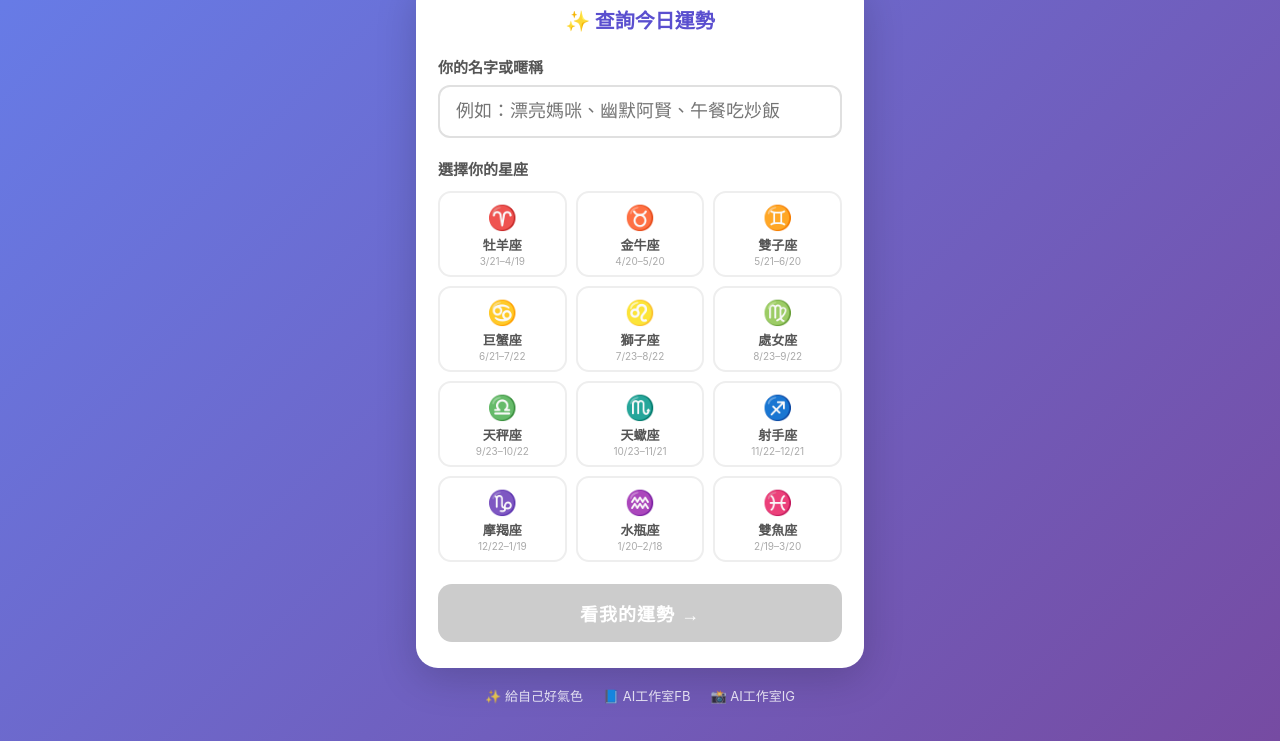
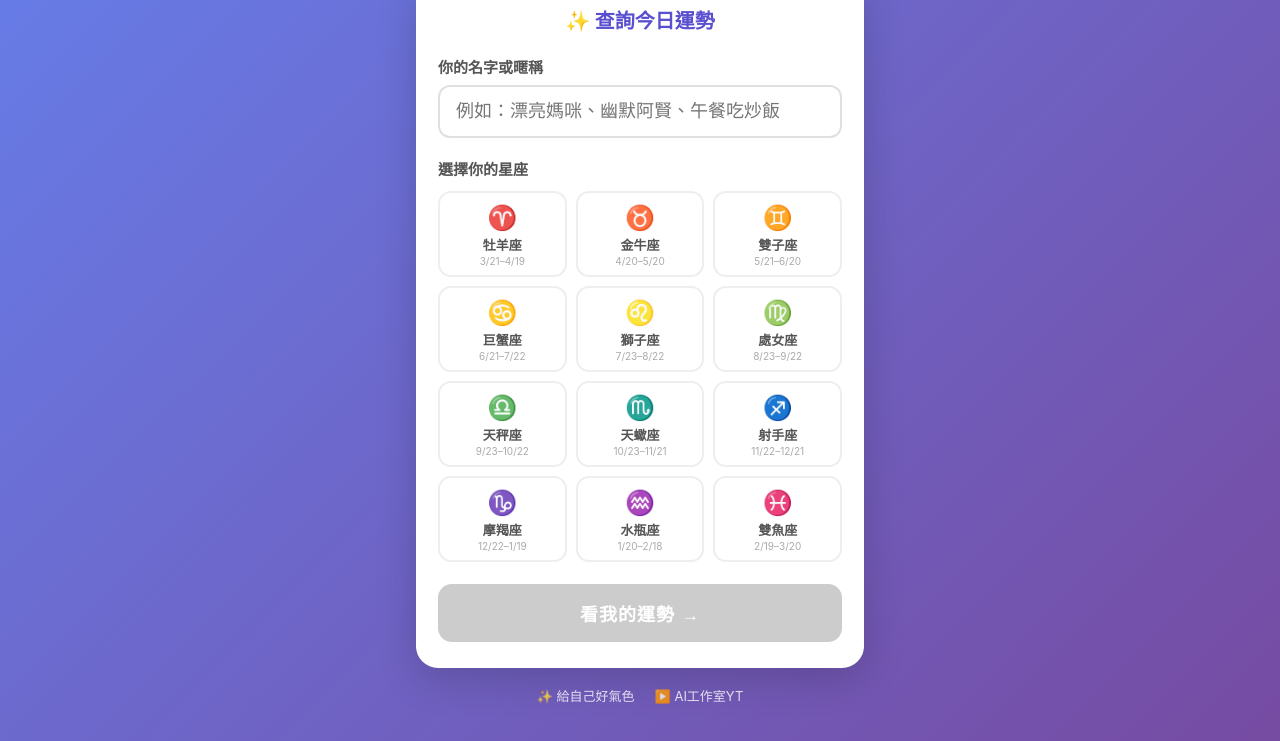
Before and after one commit to aiwellnesstw/aiwellnesstw.github.io, a website: page fortune/index.html in a window 1280 px wide. Shown: the part 114-855 px from the top of the page. Drawn offline with Linux system fonts and the light colour scheme.

Commit message:
Update index.html

```diff
--- a/fortune/index.html
+++ b/fortune/index.html
@@ -39,8 +39,7 @@
 
     <div class="footer-links">
       <a href="https://aiwellnesstw.github.io" target="_blank">✨ 給自己好氣色</a>
-      <a href="https://www.facebook.com/profile.php?id=61590570201197" target="_blank">📘 AI工作室FB</a>
-      <a href="https://www.instagram.com/ai.wellness.tw/" target="_blank">📸 AI工作室IG</a>
+      <a href="https://www.youtube.com/@AIWellnessTW" target="_blank">▶️ AI工作室YT</a>
     </div>
   </div>
 
@@ -125,8 +124,7 @@
 
     <div class="footer-links">
       <a href="https://aiwellnesstw.github.io" target="_blank">✨ 給自己好氣色</a>
-      <a href="https://www.facebook.com/profile.php?id=61590570201197" target="_blank">📘 AI工作室FB</a>
-      <a href="https://www.instagram.com/ai.wellness.tw/" target="_blank">📸 AI工作室IG</a>
+      <a href="https://www.youtube.com/@AIWellnessTW" target="_blank">▶️ AI工作室YT</a>
     </div>
   </div>
 
```
